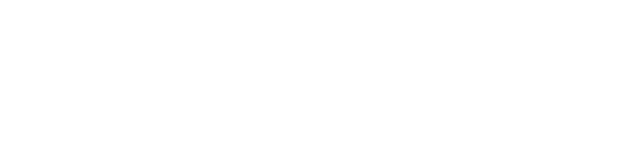
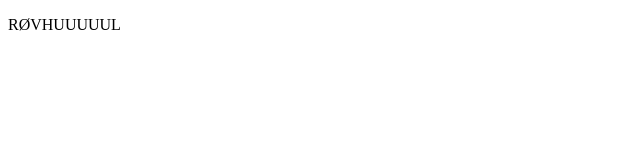
Before and after one commit to NikolajChristianMoeller/git-ovelse, a plain HTML site: page index.html in a window 1280 px wide. Shown: the whole page, without its empty margins (0-640 px from the left). Drawn offline with Linux system fonts and the light colour scheme.

Commit message:
10th commit

```diff
--- a/index.html
+++ b/index.html
@@ -9,6 +9,7 @@
 <body>
     <div></div>
     <p></p>
+    <p>RØVHUUUUUL</p>
     <script src="scripts.js"></script>
 </body>
 </html>
```
